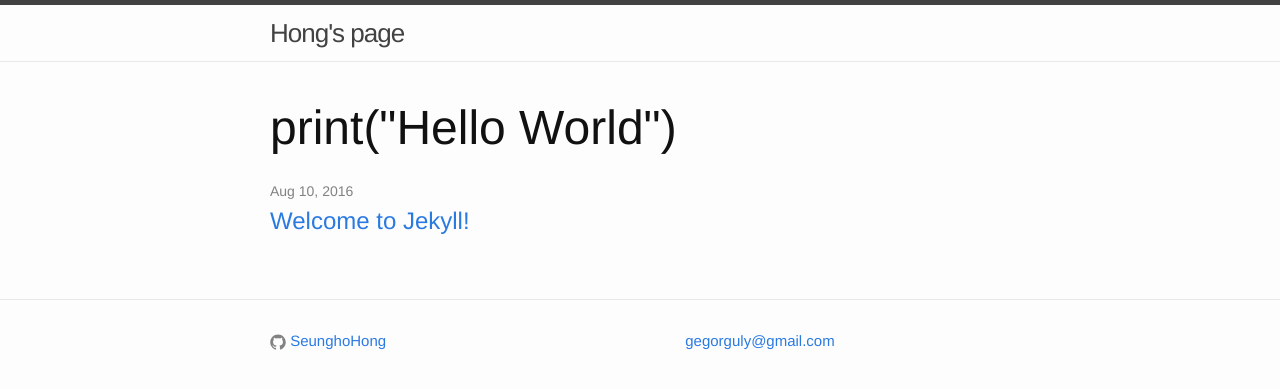
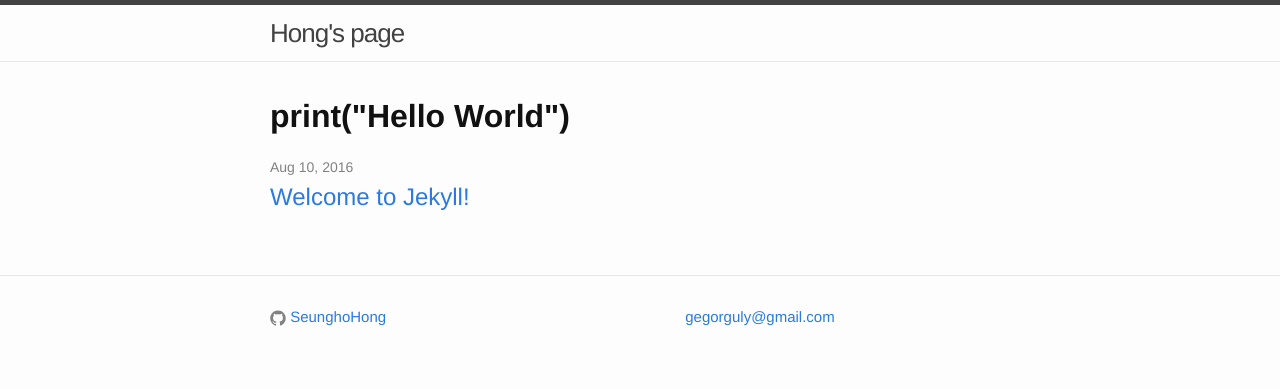
Before and after one commit to SeunghoHong/SeunghoHong.github.io, a Jekyll site: the page built from index.html, in a window 1280 px wide. Shown: the top 389 px of the page. Built offline with Jekyll 4.4.1, drawn with Linux system fonts in a browser that asks for light colours.

Commit message:
change page-heading style

```diff
--- a/_sass/minima/_layout.scss
+++ b/_sass/minima/_layout.scss
@@ -172,7 +172,8 @@
 }
 
 .page-heading {
-    font-size: 20px;
+    font-size: 32px;
+	font-weight: bold;
 }
 
 .post-list {
--- a/index.html
+++ b/index.html
@@ -4,9 +4,7 @@ layout: default
 
 <div class="home">
 
-  <h1 class="page-heading">
-	<font size="16">print("Hello World")</font>
-  </h1>
+  <h1 class="page-heading">print("Hello World")</h1>
 
   <ul class="post-list">
     {% for post in site.posts %}
```
